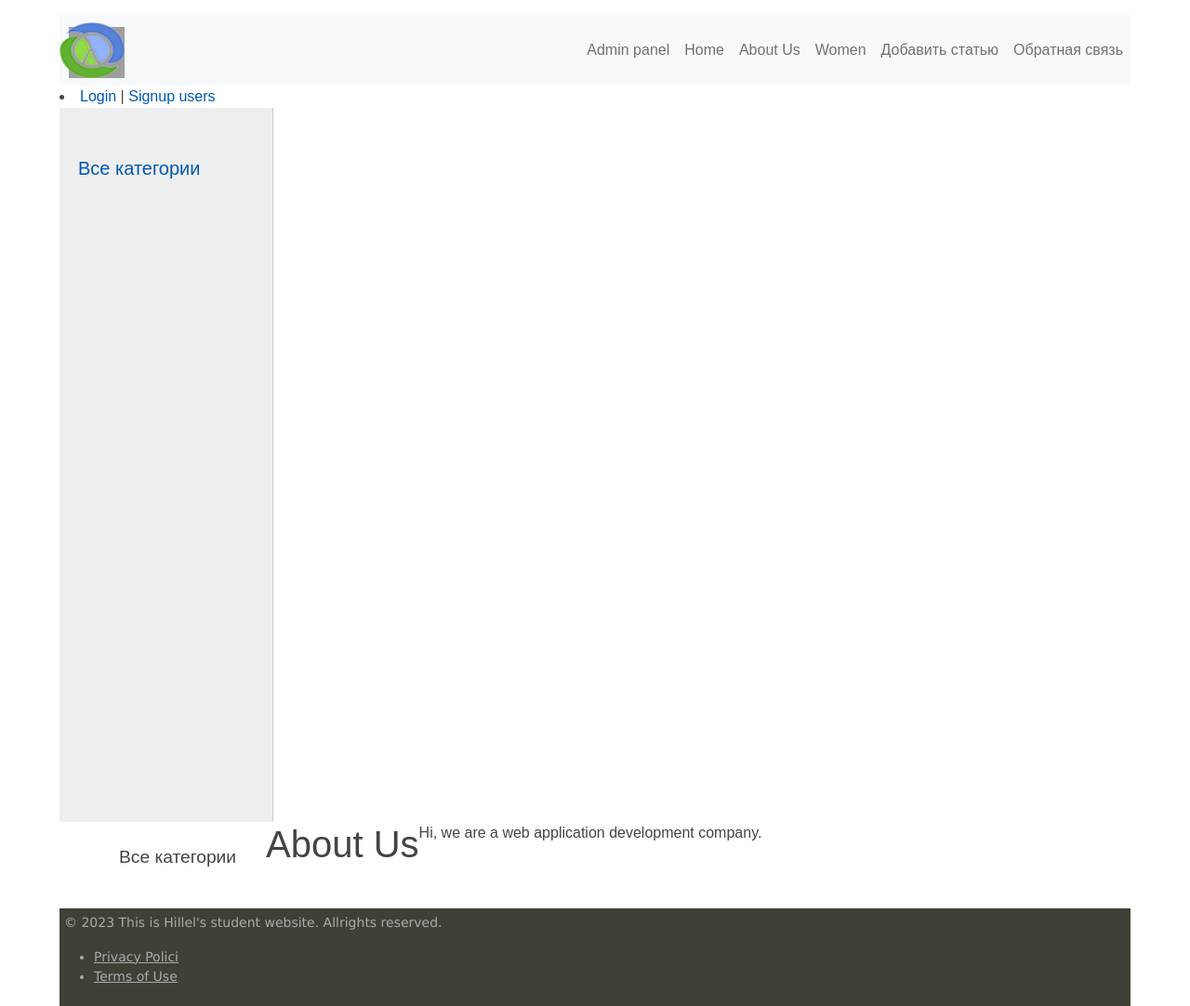
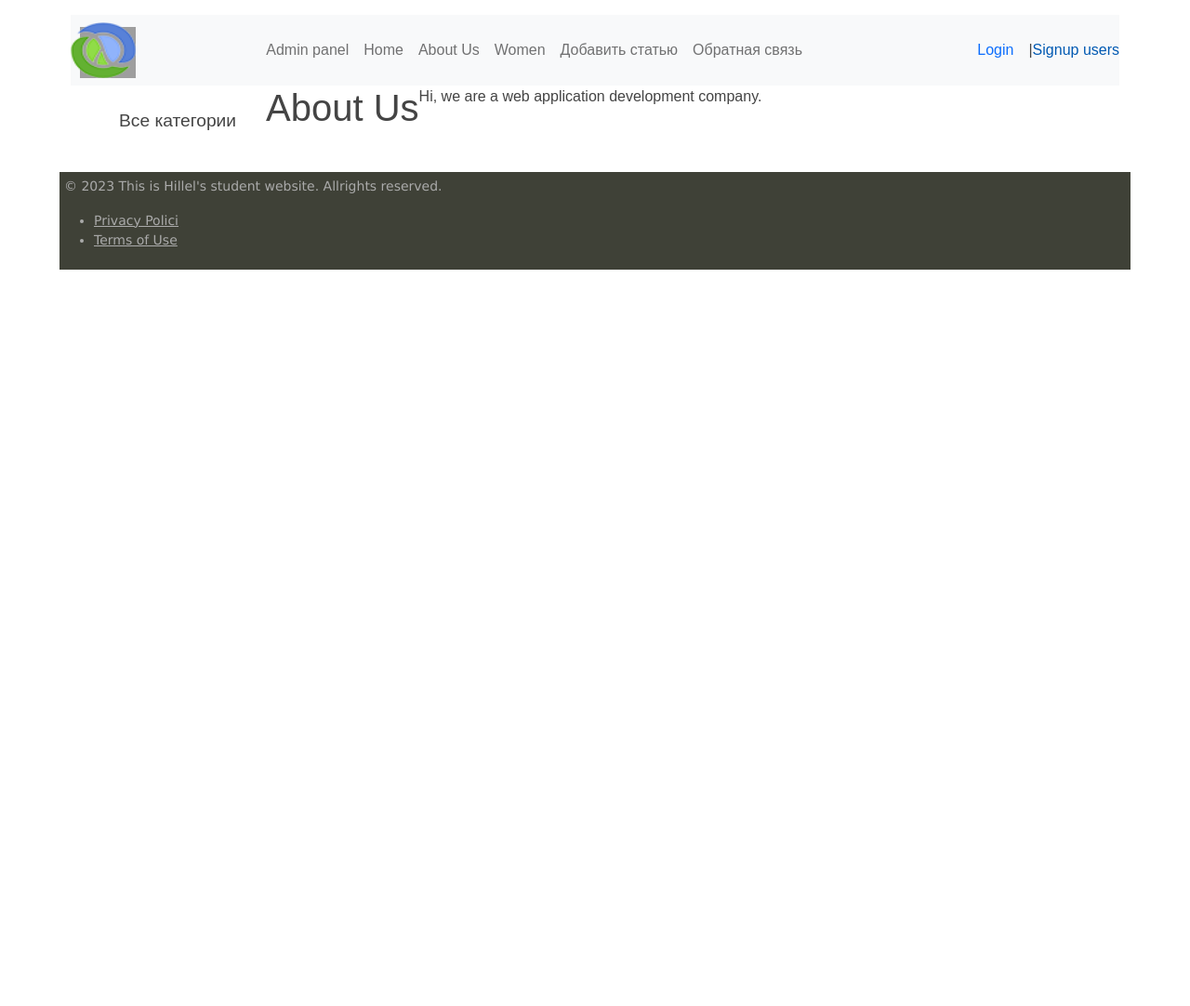
Before and after one commit to natali-chystyakova/blog_about_famous_women, a Django app: page /about/ in a window 1280 px wide. Shown: the whole page at 93% size. After the commit the page ends 290 px from the top, so only its background shows below. Run offline with Django 4.2, Linux system fonts and the light colour scheme; data that the repository does not hold is empty; some libraries are stand-ins or nearby versions; grey boxes are pictures that could not be loaded.

Commit message:
add class container-fluid to header, delete sidebar

```diff
--- a/apps/templates/_helpers/_header.html
+++ b/apps/templates/_helpers/_header.html
@@ -1,7 +1,7 @@
 {% load static %}
 {% load women_tags %}
 <header>
-
+<div class="container-fluid">
     <nav class="navbar navbar-expand-lg navbar-light bg-light">
     <a href="{% url "root:index"  %}">
         <img class="logo" src="{% static "/logo/logo.png" %}" alt="site-logo"/>
@@ -32,8 +32,10 @@
                 </li>
             {% endif %}
 
+
+
         </ul>
-    </nav>
+        <ul class="user-profile-data">
             {% if user.is_authenticated %}
 
             <li class="last">
@@ -54,72 +56,14 @@
             </li>
 
 
-
             {% else %}
-        <li class="last">
-            <a href="{% url "login" %}"> Login </a>| <a href="{% url "user:signup" %}"> Signup users</a>
+                <li class="last nav-item">
+                    <a class="nav-link" href="{% url "login" %}"> Login </a>| <a href="{% url "user:signup" %}"> Signup users</a>
                 </li>
             {% endif %}
-</header>
-
-{% block navbar %}
-<table class="table-content" border=0 cellpadding="0" cellspacing="0">
-<tr>
-<!-- Sidebar слева -->
-{#{% load cache %}#}
-	<td valign="top" class="left-chapters">
-
-{#        {% getcats filter=1 %}#}
-
-        <ul id="leftchapters">
-
-{#            {% cache 60 sidebar %}#}
-            {% if cat_selected == 0 %}
-                <li class="selected"> Все категории</li>
-            {% else %}
-                <li><a href="{% url "women:about_women" %}">Все категории </a> </li>
-            {% endif %}
-
-{#    {% for c in categories %}#}
-{#        {% if c.pk == cat_selected %}#}
-{#            <li class = "selected">{{ c.name }}</li>#}
-{#        {% else %}#}
-{#            <li><a href="{{ c.get_absolute_url }}">{{ c.name }}</a></li>#}
-{#        {% endif %}#}
-{#    {% endfor %}#}
+        </ul>
+    </nav>
 
 
-{#            {% show_categories "name" cat_selected %}#}
-
-
-            {% for c in cats %}
-            {% if c.woman__count > 0 %}
-                {% if c.pk == cat_selected %}
-                    <li class = "selected">{{ c.name }}</li>
-                {% else %}
-                    <li><a href="{{ c.get_absolute_url }}">{{ c.name }}</a></li>
-                {% endif %}
-            {% endif %}
-            {% endfor %}
-{#            {% endcache %}#}
-
-	    </ul>
-    </td>
-<!-- Конец Sidebar'а -->
-    <td valign="top" class="content">
-	<!-- Хлебные крошки -->
-	    {% block breadcrumbs %}
-	    {% endblock %}
-
-
-<!-- Блок контента -->
-	    <div class="content-text">
-        {% block content %}
-        {% endblock %}
     </div>
-<!-- Конец блока контента -->
-
-    </td>
-</tr>
-</table>
-{% endblock %}
+</header>
```
Lines whose indentation alone changed are shown as unchanged.
